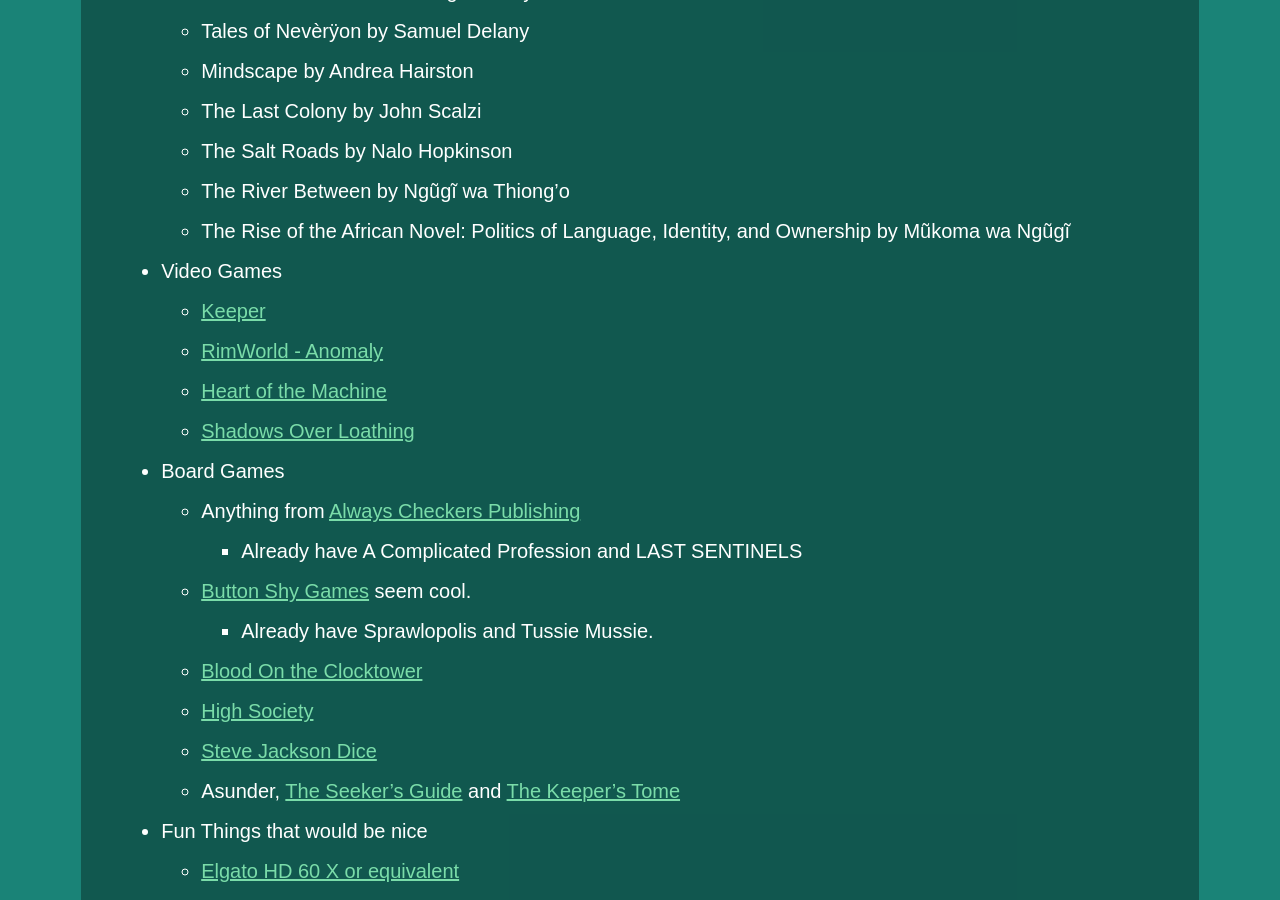
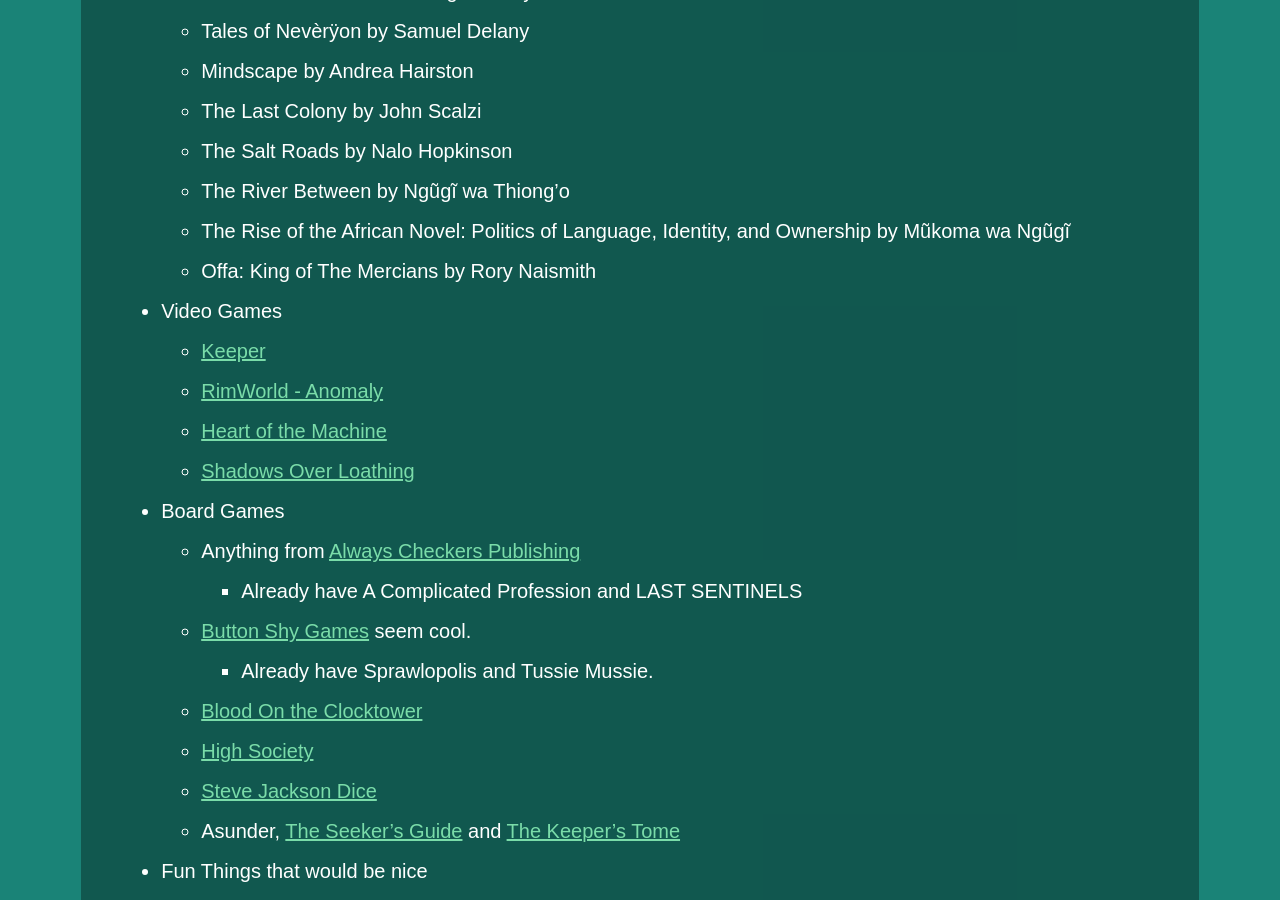
Before and after one commit to ambiguousname/ambiguousname.github.io, a Jekyll site: the page built from assets/wishlist.md, in a window 1280 px wide and 900 px high, scrolled down 1219 px. Built offline with Jekyll 4.4.1, drawn with Linux system fonts in a browser that asks for light colours.

Commit message:
Add book

```diff
--- a/assets/wishlist.md
+++ b/assets/wishlist.md
@@ -34,6 +34,7 @@
 	- The Salt Roads by Nalo Hopkinson
 	- The River Between by Ngũgĩ wa Thiong'o
 	- The Rise of the African Novel: Politics of Language, Identity, and Ownership by Mũkoma wa Ngũgĩ
+	- Offa: King of The Mercians by Rory Naismith
 - Video Games
 	- [Keeper](https://store.steampowered.com/app/3043580/Keeper?snr=1_25_4__318)
 	- [RimWorld - Anomaly](https://store.steampowered.com/app/2380740/RimWorld__Anomaly?snr=1_25_4__318)
```
